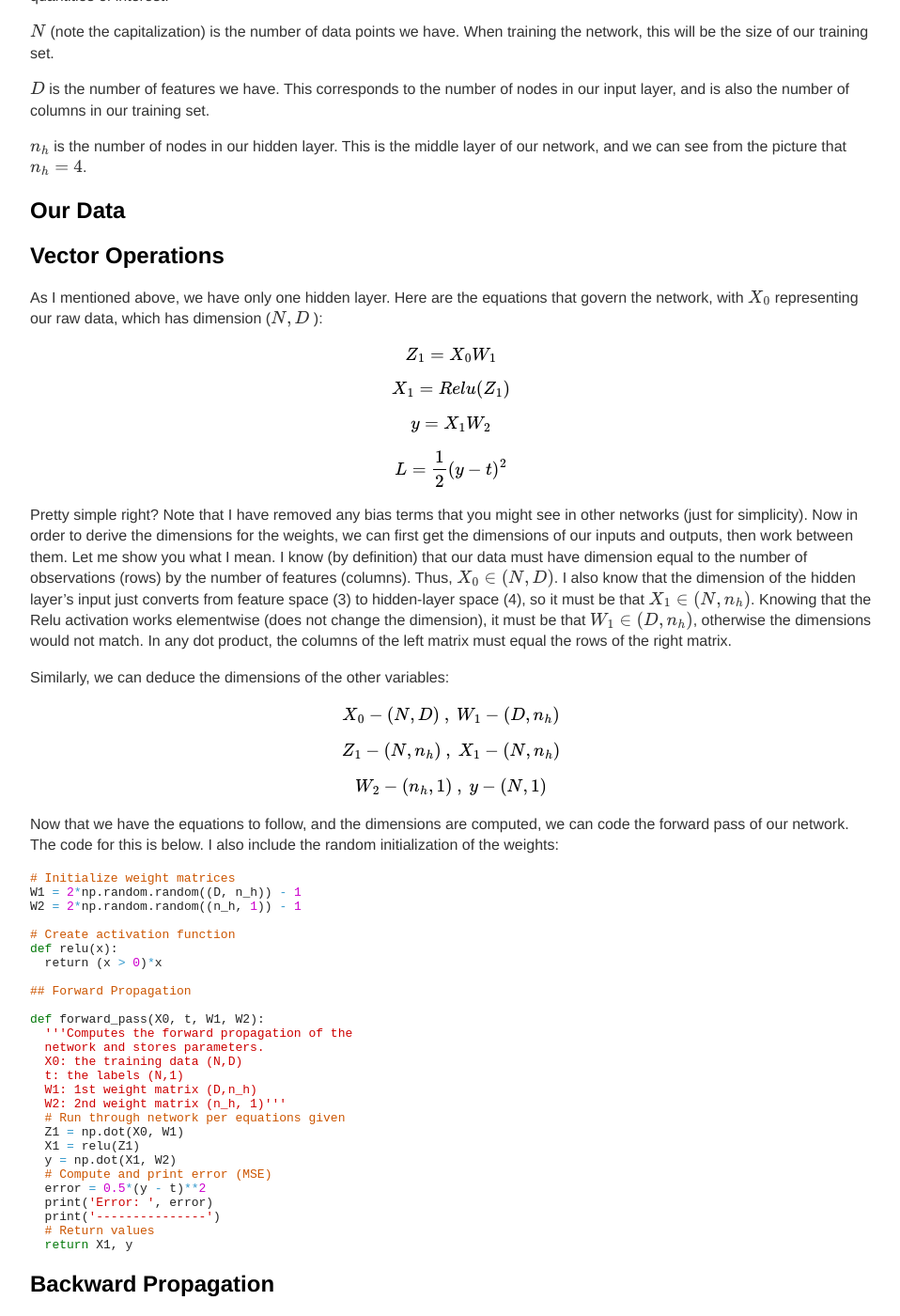
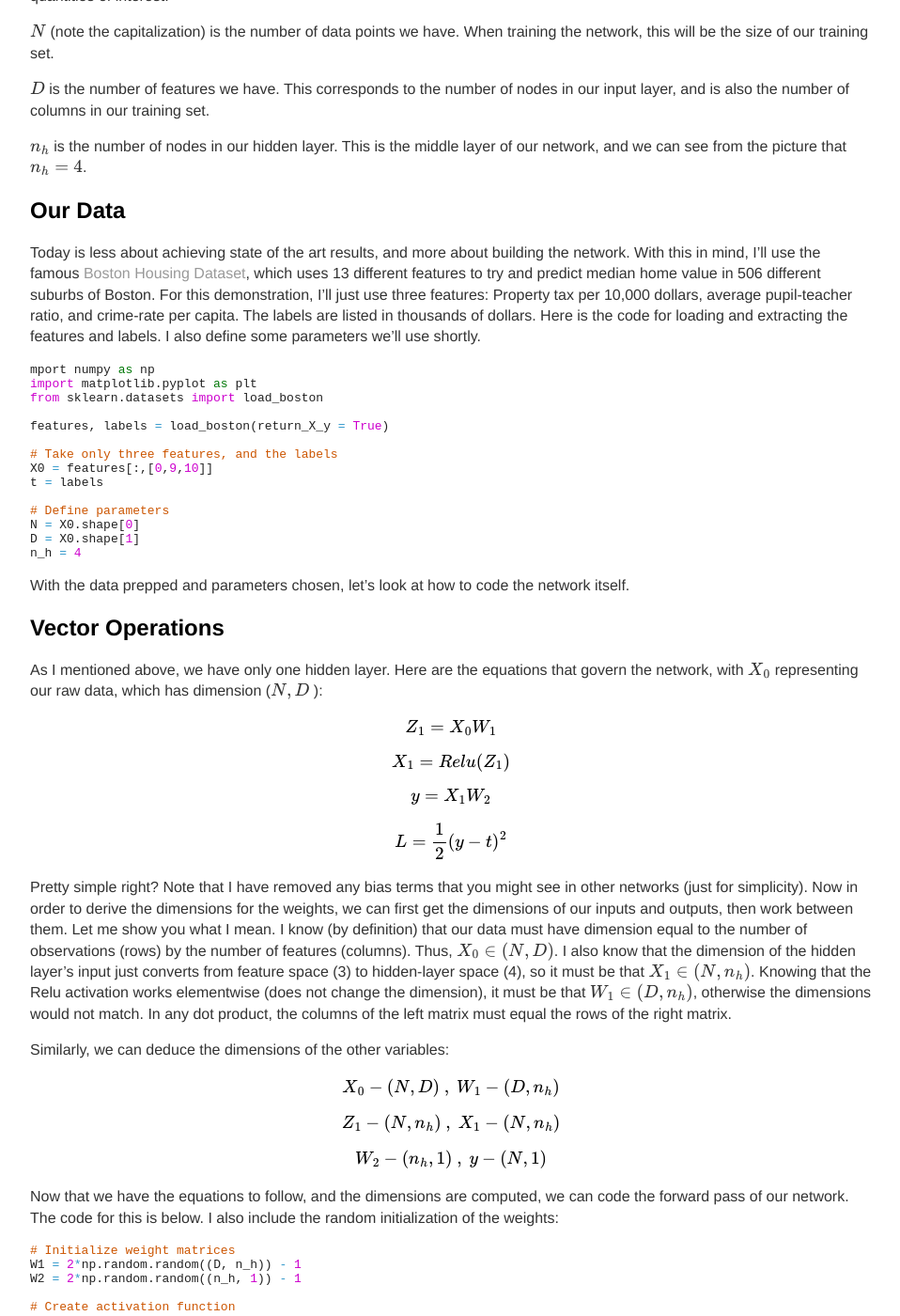
Before and after one commit to 12mre1/12mre1.github.io, a Jekyll site: the page built from _posts/2021-05-12-Building-a-Neural-Net-From-Scratch.md, in a window 1280 px wide and 1400 px high, scrolled down 1001 px. Shown: the whole window at 94% size, without its empty margins (160-1118 px from the left). Built offline with Jekyll 4.4.1, drawn with Linux system fonts in a browser that asks for light colours; formulas are drawn with MathJax 3.

Commit message:
update nn post

````diff
--- a/_posts/2021-05-12-Building-a-Neural-Net-From-Scratch.md
+++ b/_posts/2021-05-12-Building-a-Neural-Net-From-Scratch.md
@@ -25,6 +25,26 @@ $$ D $$ is the number of features we have. This corresponds to the number of nod
 $$ n_h $$ is the number of nodes in our hidden layer. This is the middle layer of our network, and we can see from the picture that \\( n_h = 4\\).
 
 ## Our Data
+
+Today is less about achieving state of the art results, and more about building the network. With this in mind, I'll use the famous [Boston Housing Dataset](https://www.cs.toronto.edu/~delve/data/boston/bostonDetail.html), which uses 13 different features to try and predict median home value in 506 different suburbs of Boston. For this demonstration, I'll just use three features: Property tax per 10,000 dollars, average pupil-teacher ratio, and crime-rate per capita. The labels are listed in thousands of dollars. Here is the code for loading and extracting the features and labels. I also define some parameters we'll use shortly.
+
+```python
+mport numpy as np
+import matplotlib.pyplot as plt
+from sklearn.datasets import load_boston
+
+features, labels = load_boston(return_X_y = True)
+
+# Take only three features, and the labels
+X0 = features[:,[0,9,10]]
+t = labels
+
+# Define parameters
+N = X0.shape[0]
+D = X0.shape[1]
+n_h = 4
+```
+With the data prepped and parameters chosen, let's look at how to code the network itself.
 
 ## Vector Operations
 
@@ -73,7 +93,7 @@ def forward_pass(X0, t, W1, W2):
   X1 = relu(Z1)
   y = np.dot(X1, W2)
   # Compute and print error (MSE)
-  error = 0.5*(y - t)**2
+  error = np.sum(0.5*(y - t)**2)
   print('Error: ', error)
   print('---------------')
   # Return values
````
